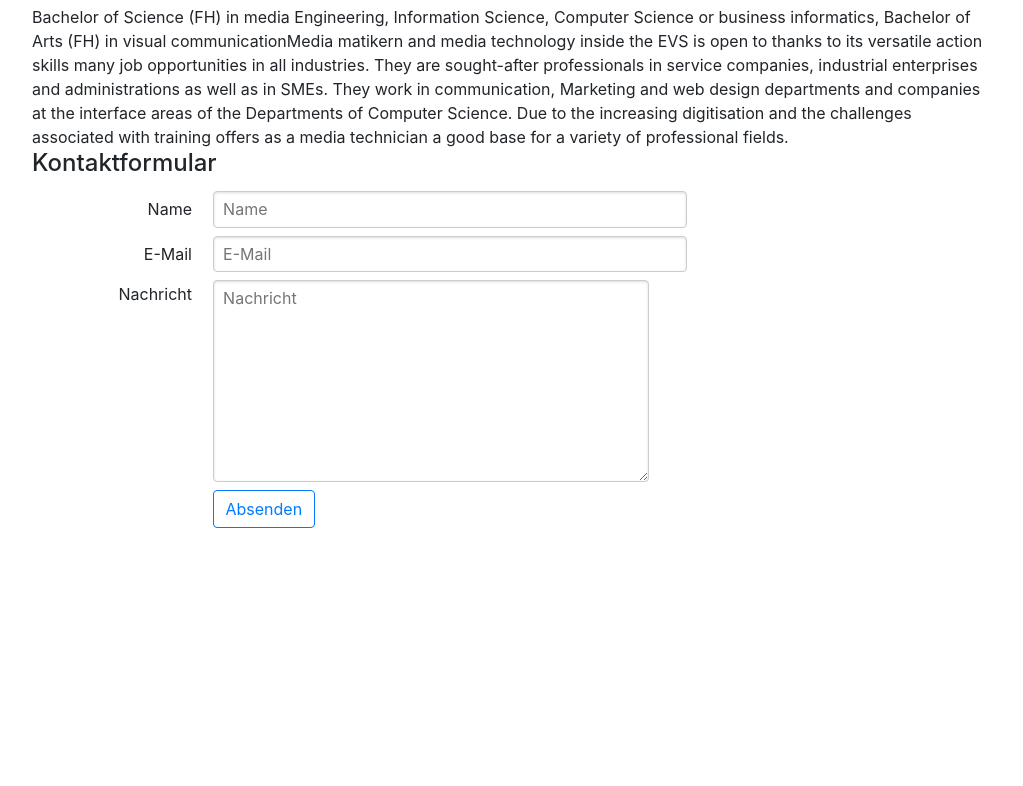
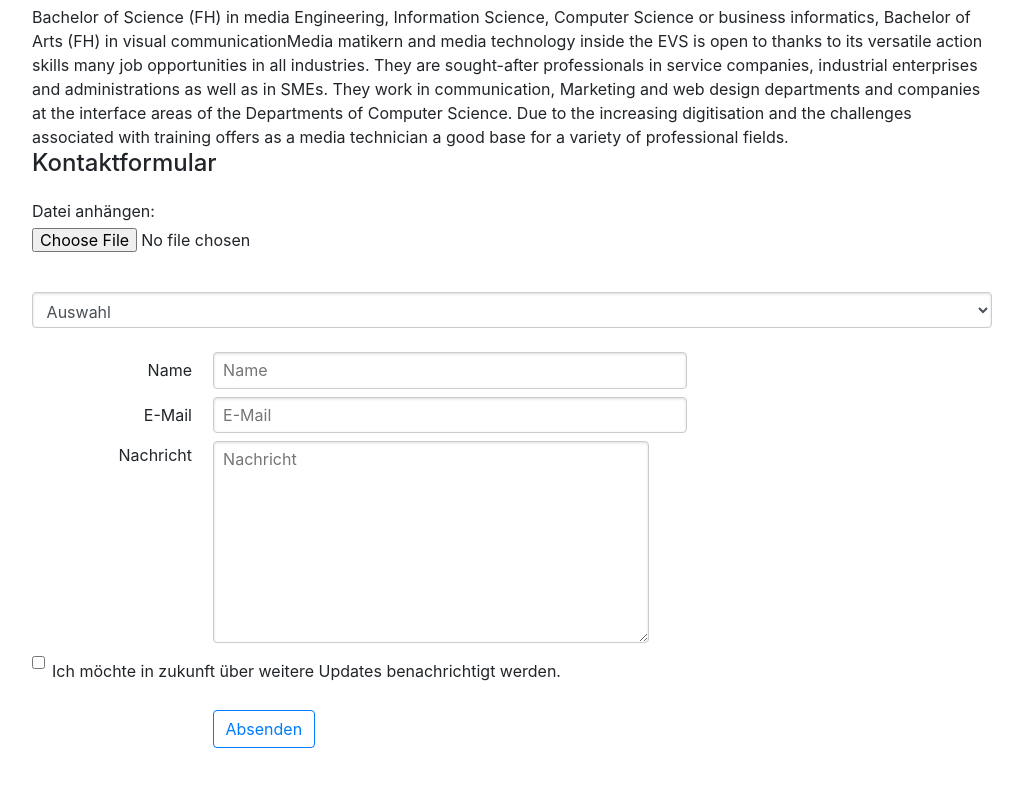
Before and after one commit to moorlivia/LB02_Livia_Moor, a website: page html/aboutme.html in a window 1280 px wide. Shown: the part 2338-3124 px from the top of the page, without its empty margins (168-1191 px from the left). Before the commit the page ends 2934 px from the top, so only its background shows below. Drawn offline with nearby package versions, Linux system fonts and the light colour scheme.

Commit message:
added form details

```diff
--- a/html/aboutme.html
+++ b/html/aboutme.html
@@ -206,7 +206,23 @@
                     <div id="kontaktformular">
                         <h4>Kontaktformular</h4>
                         <form id="kontaktform" action="" method="post" class="pure-form pure-form-aligned">
+
                             <fieldset>
+                                <form>
+                                    <div class="form-group">
+                                        <label for="exampleFormControlFile1">Datei anhängen:</label>
+                                        <input type="file" class="form-control-file" id="exampleFormControlFile1">
+                                    </div>
+                                </form>
+                                </br>
+                                <div>
+                                    <select class="form-control">
+                                        <label for="form-control">Ansprache</label>
+                                        <option>Auswahl</option>
+                                        <option>Herr</option>
+                                        <option>Frau</option>
+                                    </select>
+                                </div></br>
                                 <div class="pure-control-group">
                                     <label for="name">Name</label>
                                     <input id="name" name="name" required size="40" placeholder="Name">
@@ -220,6 +236,12 @@
                                     <textarea id="nachricht" name="nachricht" required cols="39" rows="10"
                                         placeholder="Nachricht"></textarea>
                                 </div>
+                                <div class="form-check">
+                                    <input class="form-check-input" type="checkbox" value="" id="defaultCheck1">
+                                    <label class="form-check-label" for="defaultCheck1">
+                                        Ich möchte in zukunft über weitere Updates benachrichtigt werden.
+                                    </label>
+                                </div></br>
                                 <div style="clear:both;"></div>
                                 <div class="pure-control-group">
                                     <label for="submit"></label>
```
